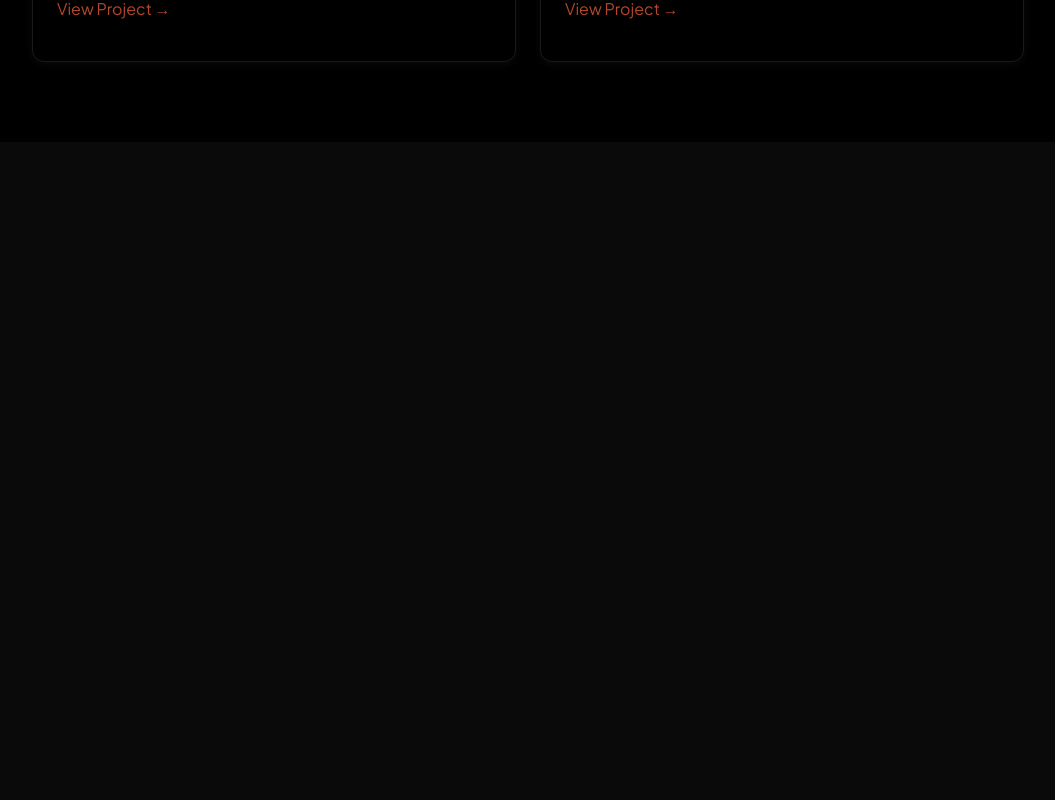
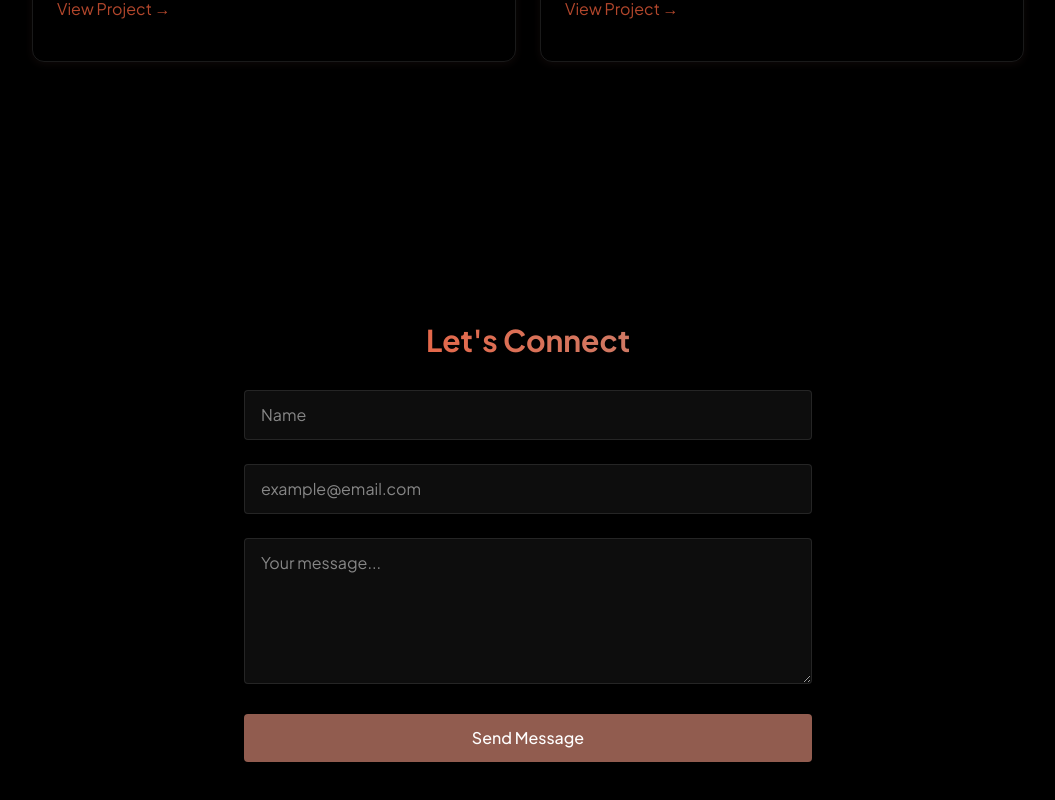
Before and after one commit to saraccmululo/Portfolio, a React (Vite) app: page / in a window 1280 px wide. Shown: the part 2676-3476 px from the top of the page, without its empty margins (112-1167 px from the left). Before the commit the page ends 2818 px from the top, so only its background shows below. Built offline with nearby package versions, Linux system fonts and the light colour scheme.

Commit message:
created contact form section

```diff
--- a/src/App.jsx
+++ b/src/App.jsx
@@ -7,6 +7,7 @@
 import Home from "./components/sections/Home";
 import About from "./components/sections/About";
 import Projects from "./components/sections/Projects";
+import Contact from "./components/sections/Contact";
 
 function App() {
   const [hasLoaded, setHasLoaded] = useState(false);
@@ -25,6 +26,7 @@
         <Home/>
         <About />
         <Projects />
+        <Contact />
       </div>
     </>
   );
--- a/src/components/RevealOnScroll.jsx
+++ b/src/components/RevealOnScroll.jsx
@@ -1,17 +1,19 @@
 import { useEffect, useRef } from "react"
-
 
 const RevealOnScroll = ({children}) => {
   const ref = useRef(null);
+
   useEffect(()=>{
     const observer = new IntersectionObserver(([entry])=>{
       if(entry.isIntersecting) {
-        ref.current.classList.add("visible");
+        ref.current.classList.add("visible");//ref.current is the actual <div> DOM node.
       }
     }, {threshold: 0.2, rootMargin:"0px 0px -50px 0px"});
+
     if(ref.current) observer.observe(ref.current);
+
     return() =>observer.disconnect();
-  });
+  }, []);
 
 
   return (
--- a/src/components/sections/Contact.jsx
+++ b/src/components/sections/Contact.jsx
@@ -0,0 +1,56 @@
+import RevealOnScroll from "../RevealOnScroll";
+
+const Contact = () => {
+  return (
+    <section
+      id="contact"
+      className="min-h-screen flex items-center justify-center py-20"
+    >
+      <RevealOnScroll>
+        <div className="px-4 w-150">
+          <h2 className="text-3xl font-bold mb-8 bg-gradient-to-r from from-[#f6552d] to-[#bb8476] bg-clip-text text-transparent text-center">
+            Let's Connect
+          </h2>
+          <form className="space-y-6">
+            <div className="relative">
+              <input
+                type="text"
+                id="name"
+                name="name"
+                required
+                className="w-full bg-white/5 border border-white/10 rounded px-4 py-3 text-white transition focus:outline-none focus:border-[#bb8476] focus:bg-[#bb8476]/50"
+                placeholder="Name"
+              />
+            </div>
+
+            <div className="relative">
+              <input
+                type="email"
+                id="email"
+                name="email"
+                required
+                className="w-full bg-white/5 border border-white/10 rounded px-4 py-3 text-white transition focus:outline-none focus:border-[#bb8476] focus:bg-[#bb8476]/50"
+                placeholder="example@email.com"
+              />
+            </div>
+
+            <div className="relative">
+              <textarea
+                id="message"
+                name="message"
+                required
+                rows={5}
+                className="w-full bg-white/5 border border-white/10 rounded px-4 py-3 text-white transition focus:outline-none focus:border-[#bb8476] focus:bg-[#bb8476]/50"
+                placeholder="Your message..."
+              />
+            </div>
+
+            <button type="submit" className="w-full bg-[#915c4f] text-white py-3 px-6 rounded font-medium transition relative overflow-hidden hover:-translate-y-0.5 hover:shadow-[0_0_15px_rgba(145,92,79,0.4)]">Send Message</button>
+          </form>
+        </div>
+      </RevealOnScroll>
+    </section>
+  );
+};
+
+export default Contact;
```
